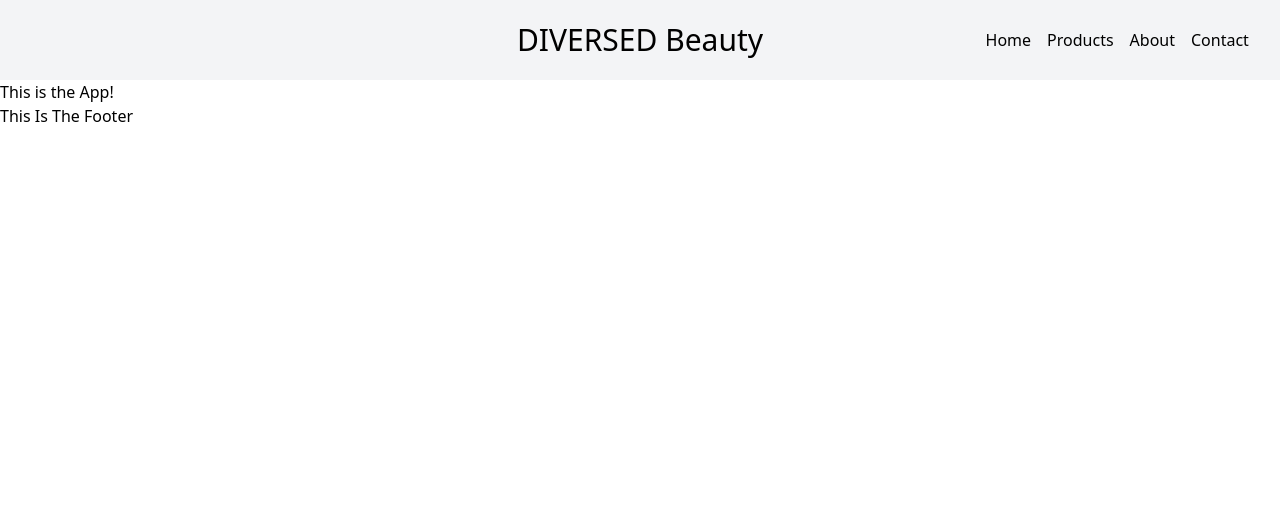
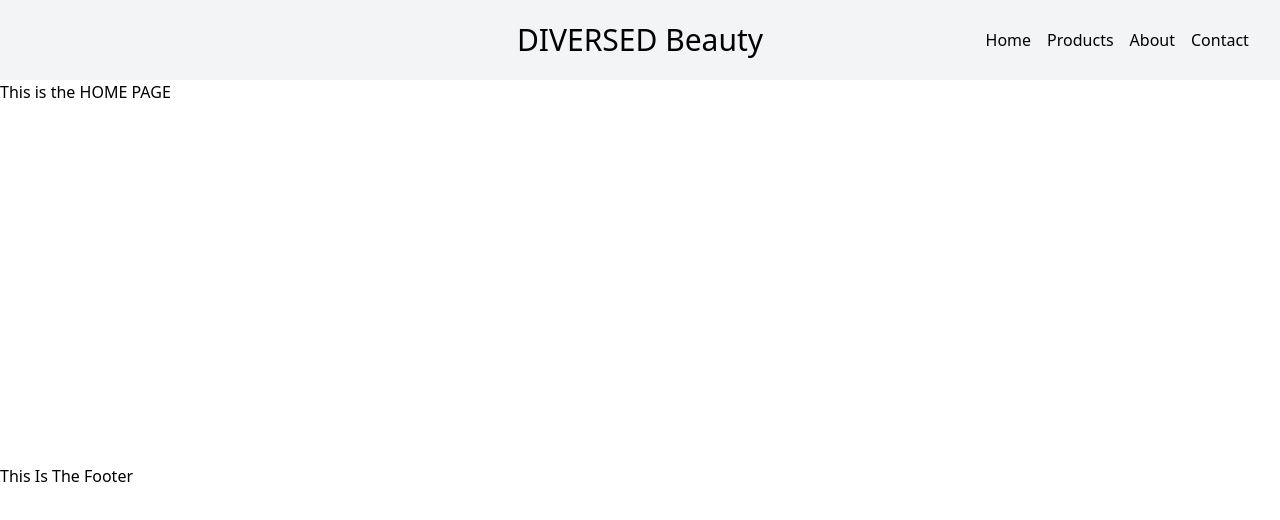
Before and after one commit to pdaly91/DiversedBeauty, a React (Vite) app: page / in a window 1280 px wide. Shown: the top 520 px of the page. Built offline with nearby package versions, Linux system fonts and the light colour scheme.

Commit message:
add home page component

```diff
--- a/src/App.jsx
+++ b/src/App.jsx
@@ -1,4 +1,5 @@
 import { useState } from 'react';
+import Home from './pages/Home.jsx';
 import Header from './components/Header.jsx';
 import Footer from './components/Footer.jsx';
 
@@ -7,9 +8,7 @@ const App = () => {
   return (
     <>
       <Header />
-      <div>
-        This is the App!
-      </div>
+      <Home />
       <Footer />
     </>
   )
--- /dev/null
+++ b/src/pages/Home.jsx
@@ -0,0 +1,11 @@
+const Home = () => {
+  return (
+    <>
+      <div className="h-96">
+        This is the HOME PAGE
+      </div>
+    </>
+  );
+};
+
+export default Home;
```
